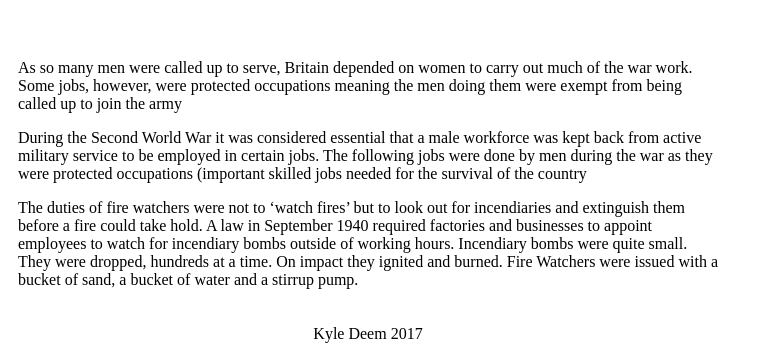
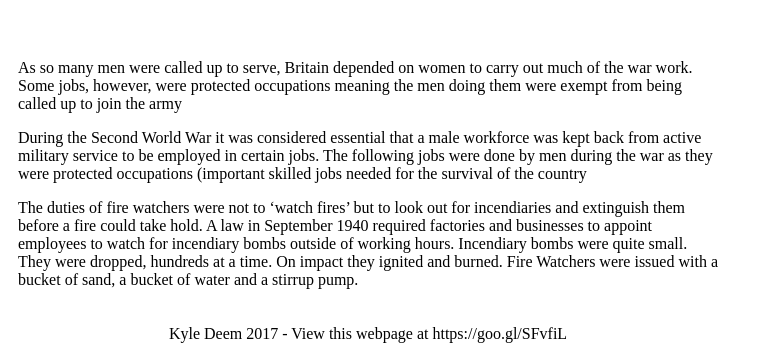
Before and after one commit to monkeykyle07/wwii, a plain HTML site: page index.html in a window 1280 px wide. Shown: the part 669-1030 px from the top of the page, without its empty margins (0-762 px from the left). Drawn offline with Linux system fonts and the light colour scheme.

Commit message:
Added view link

```diff
--- a/index.html
+++ b/index.html
@@ -79,7 +79,7 @@ Fire Watchers were issued with a bucket of sand, a bucket of water and a stirrup
 </p>
 </div>
 
-<div id="foot">Kyle Deem 2017</div>
+<div id="foot">Kyle Deem 2017 - View this webpage at https://goo.gl/SFvfiL</div>
 
 </body>
 </html>
```
